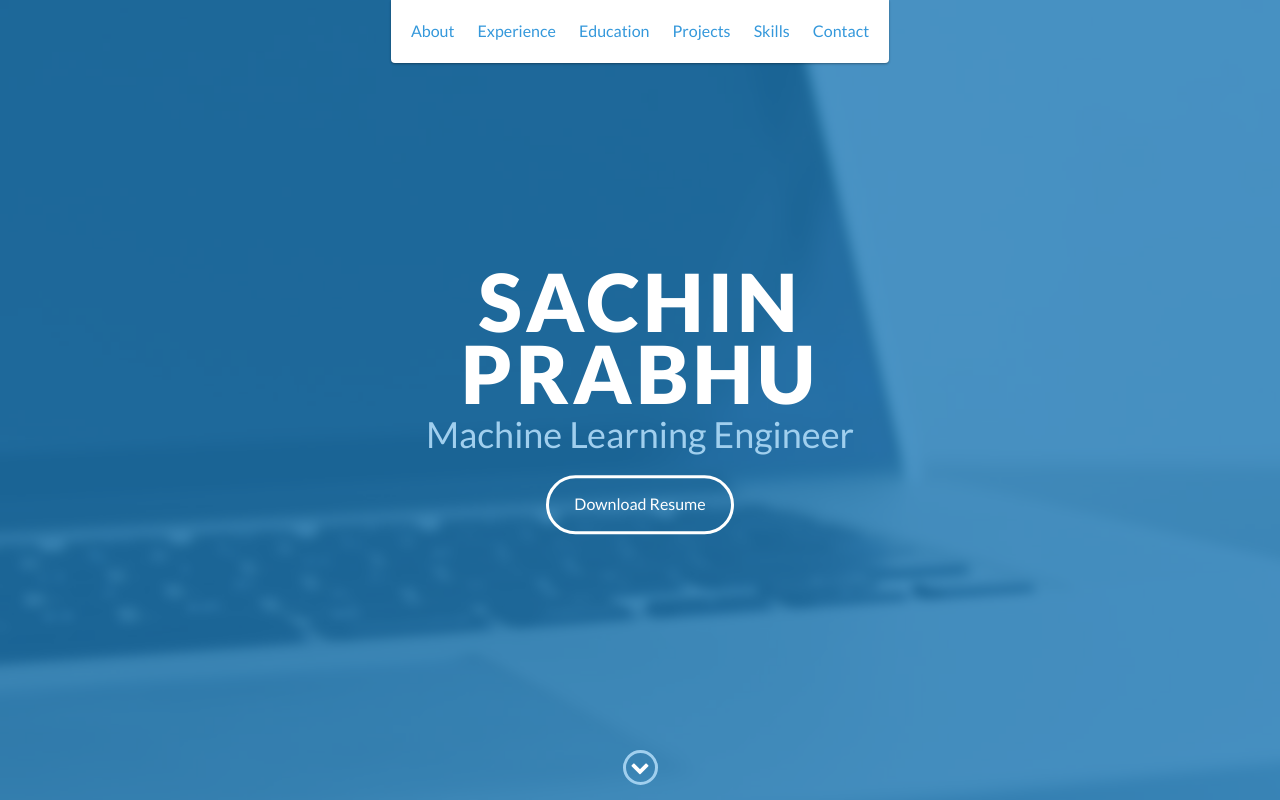
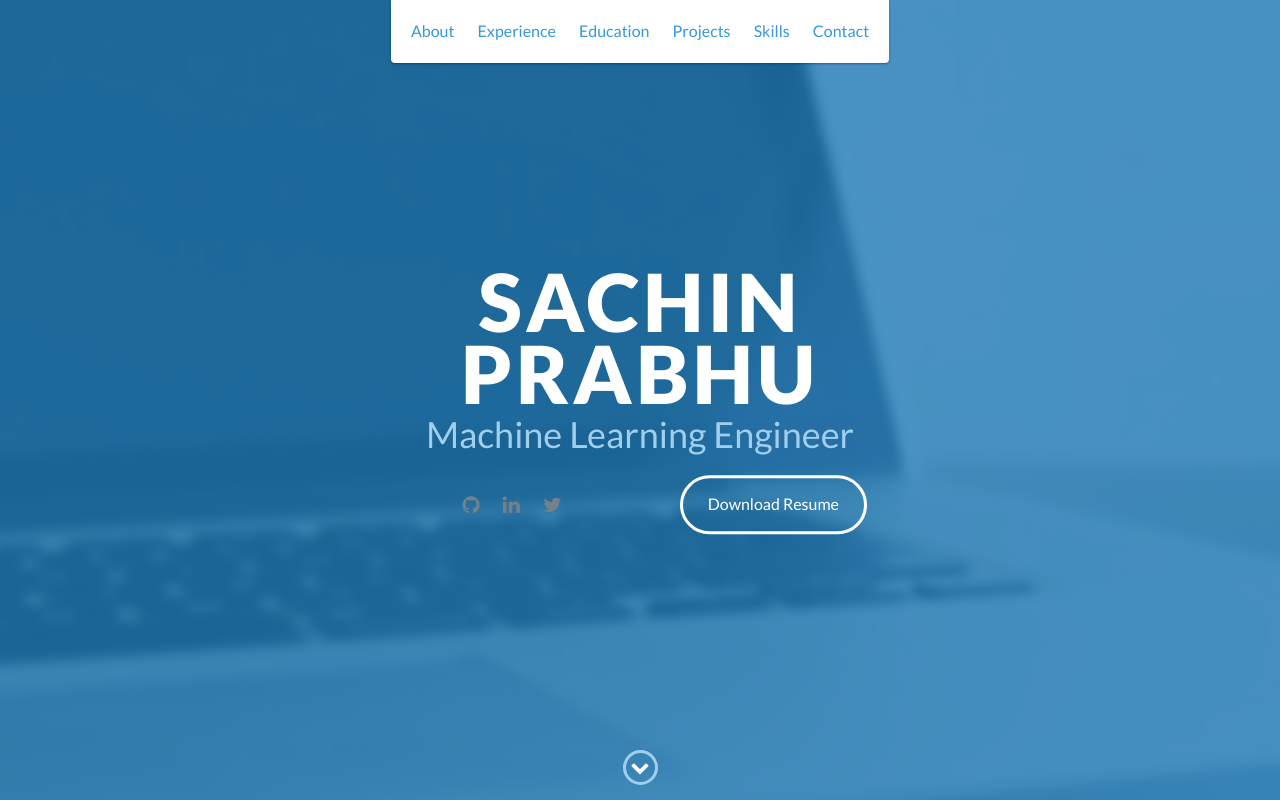
Before and after one commit to sachinprabhu007/sachinprabhu007.github.io, a website: page index.html in a window 1280 px wide. Shown: the top 800 px of the page. Drawn offline with nearby package versions, Linux system fonts and the light colour scheme.

Commit message:
Update index

```diff
--- a/index.html
+++ b/index.html
@@ -52,6 +52,22 @@
             <h2>Machine Learning Engineer</h2>
             <!-- <a href="#" class="btn-rounded-white">Download Resume</a>-->
             <a href="resume\Resume.pdf" download="Resume_Sachin_Prabhu_ML_Engineer" class="btn-rounded-white">Download Resume</a>
+		<div class="col-sm-5 social">
+                    <ul>
+                        <li>
+                            <a href="https://github.com/sachinprabhu007" target="_blank"><i class="fa fa-github" aria-hidden="true"></i></a>
+                        </li>
+
+                        <li>
+                            <a href="https://www.linkedin.com/in/sachinprabhub" target="_blank"><i class="fa fa-linkedin" aria-hidden="true"></i></a>
+                        </li>
+
+                        <li>
+                            <a href="https://twitter.com/sachinprabhu007" target="_blank"><i class="fa fa-twitter" aria-hidden="true"></i></a>
+                        </li>
+
+                    </ul>
+                </div>
 
         </div>
         <!-- End #lead-content -->
@@ -184,7 +200,7 @@
                         <p> Team-mate: Dilip G <p>
                         <p>
                          A project aimed at conserving electricity used by the street lights.
-                         Almost all the street lights were turned ON throughout
+                         Almost all the street lights are turned ON throughout
                          the night even when no one was using it, we decided to build an IOT system that manages the intensity of light
                          based on the presence of human beings with the help of a camera.
 
```
